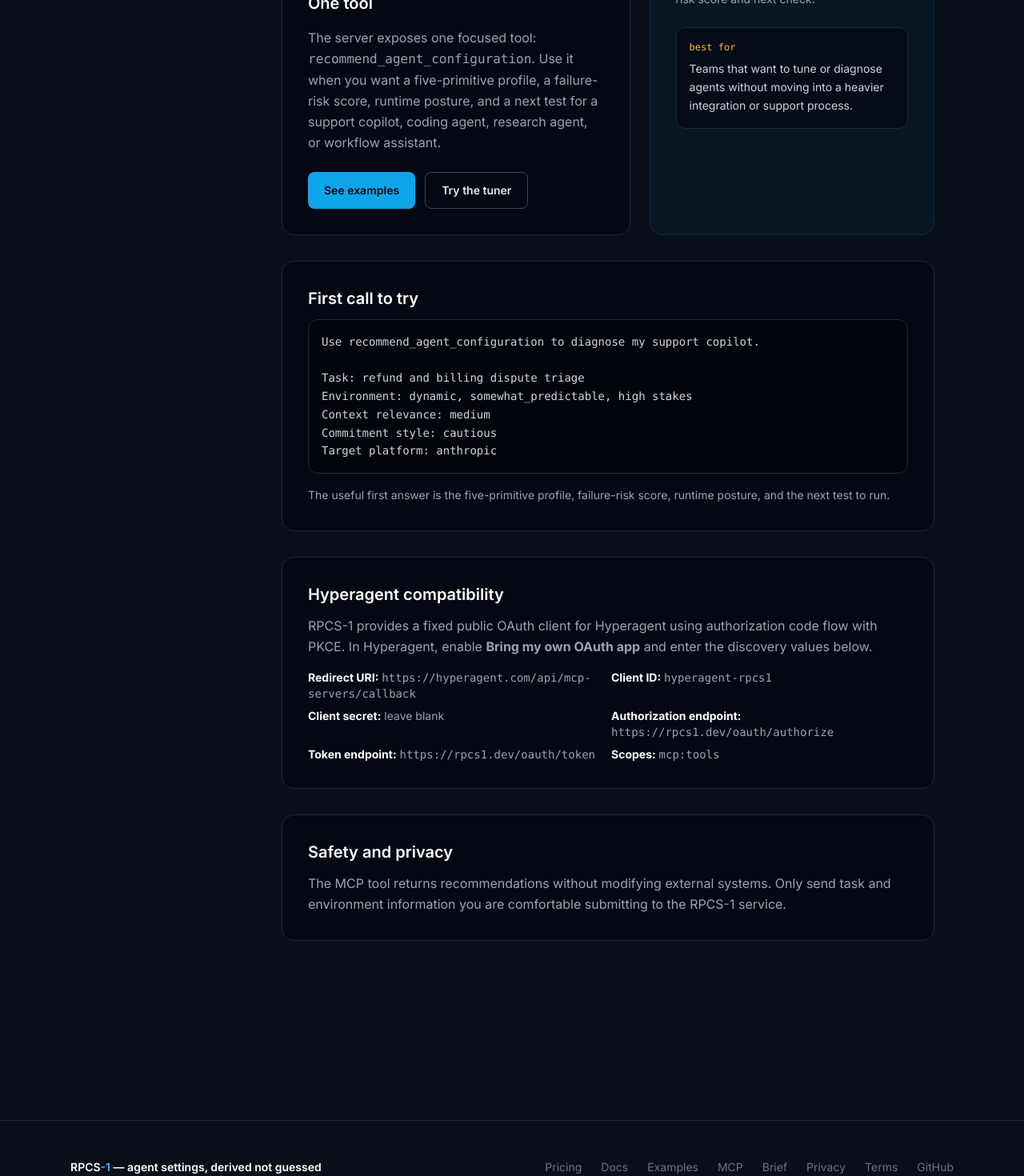
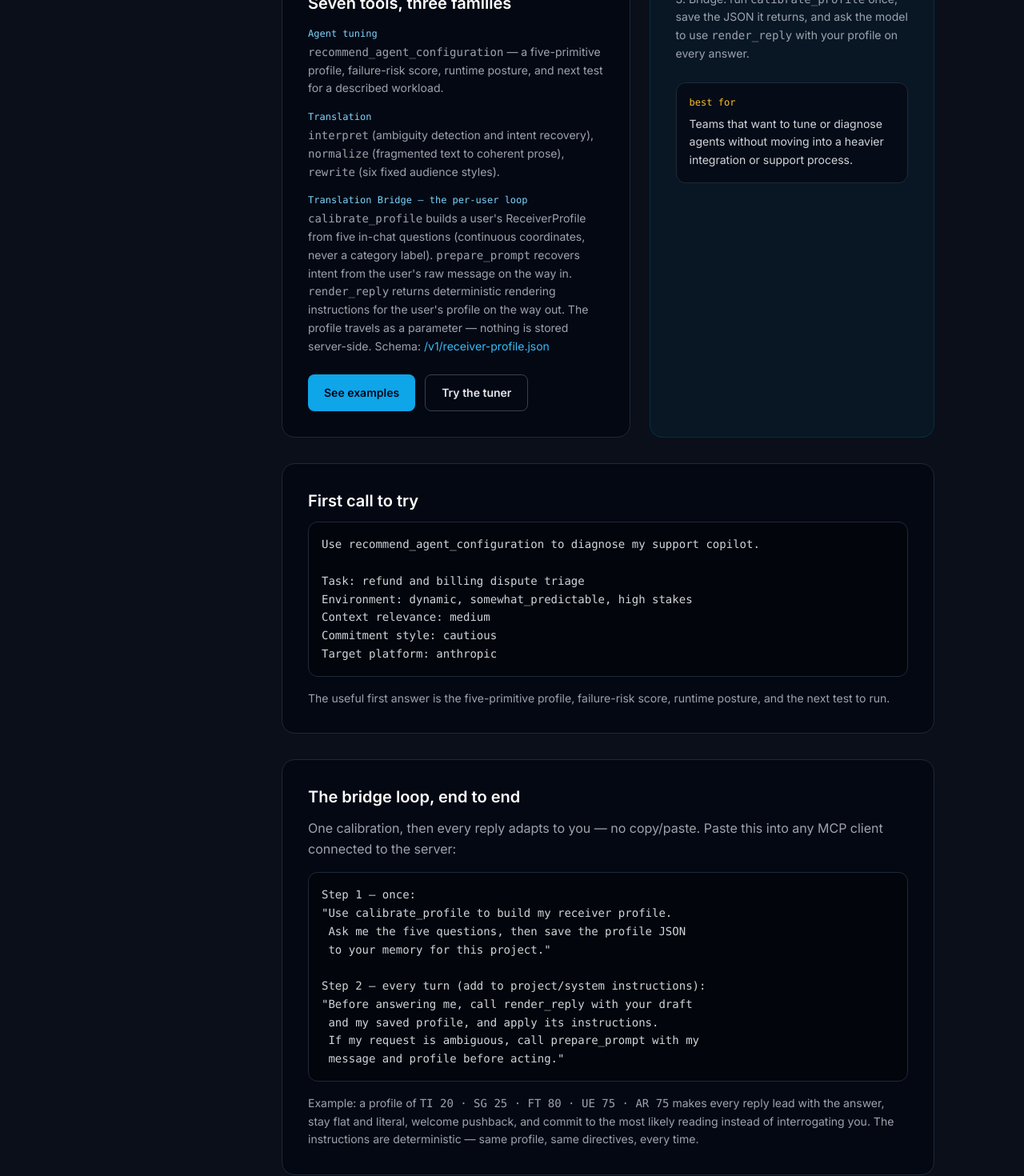
Before and after one commit to travisbergen2/rpcs1-sdk, a Next.js app in the folder packages/web/: page /docs/mcp in a window 1280 px wide. Shown: the part 640-2110 px from the top of the page at 80% size. Built offline with nearby package versions, Linux system fonts and the light colour scheme.

Commit message:
docs(web): /docs/mcp documents all 7 tools including the Translation Bridge loop (#19)
Page previously said "One tool". Now: three tool families (tuning / translation / bridge), the calibrate-once-render-every-turn loop with paste-ready client instructions, and a worked example profile.

```diff
--- a/packages/web/app/docs/mcp/page.tsx
+++ b/packages/web/app/docs/mcp/page.tsx
@@ -3,7 +3,7 @@ import type { Metadata } from 'next';
 export const metadata: Metadata = {
   title: 'MCP Integration',
   description:
-    'Connect MCP-compatible clients to the public RPCS-1 five-primitive battery.',
+    'Connect MCP-compatible clients to the public RPCS-1 server: agent tuning, translation, and the per-user Translation Bridge loop. Seven tools, no API key.',
 };
 
 export default function McpIntegrationPage() {
@@ -15,8 +15,9 @@ export default function McpIntegrationPage() {
           Connect the public RPCS-1 battery.
         </h1>
         <p className="text-gray-400 text-lg leading-relaxed">
-          RPCS-1 provides a public Streamable HTTP MCP server for measuring TI, SG, FT, UE, and AR in a configured
-          agent. It is anonymous, deterministic, read-only, and does not require an API key.
+          RPCS-1 provides a public Streamable HTTP MCP server with seven tools across three families:
+          agent tuning, translation, and the per-user Translation Bridge loop. It is anonymous,
+          deterministic, read-only, and does not require an API key.
         </p>
       </div>
 
@@ -30,12 +31,37 @@ export default function McpIntegrationPage() {
             <p><strong className="text-white">Authentication:</strong> None</p>
           </div>
 
-          <h2 className="mt-8 text-xl font-semibold text-white mb-4">One tool</h2>
-          <p className="text-gray-400 leading-relaxed">
-            The server exposes one focused tool: <code>recommend_agent_configuration</code>.
-            Use it when you want a five-primitive profile, a failure-risk score, runtime posture, and a next test
-            for a support copilot, coding agent, research agent, or workflow assistant.
-          </p>
+          <h2 className="mt-8 text-xl font-semibold text-white mb-4">Seven tools, three families</h2>
+          <div className="space-y-4 text-sm text-gray-400 leading-relaxed">
+            <div>
+              <p className="text-xs font-mono text-sky-300 mb-1">Agent tuning</p>
+              <p>
+                <code>recommend_agent_configuration</code> — a five-primitive profile, failure-risk
+                score, runtime posture, and next test for a described workload.
+              </p>
+            </div>
+            <div>
+              <p className="text-xs font-mono text-sky-300 mb-1">Translation</p>
+              <p>
+                <code>interpret</code> (ambiguity detection and intent recovery), <code>normalize</code>{' '}
+                (fragmented text to coherent prose), <code>rewrite</code> (six fixed audience styles).
+              </p>
+            </div>
+            <div>
+              <p className="text-xs font-mono text-sky-300 mb-1">Translation Bridge — the per-user loop</p>
+              <p>
+                <code>calibrate_profile</code> builds a user&apos;s ReceiverProfile from five in-chat
+                questions (continuous coordinates, never a category label).{' '}
+                <code>prepare_prompt</code> recovers intent from the user&apos;s raw message on the way
+                in. <code>render_reply</code> returns deterministic rendering instructions for the
+                user&apos;s profile on the way out. The profile travels as a parameter — nothing is
+                stored server-side. Schema:{' '}
+                <a href="/v1/receiver-profile.json" className="text-sky-400 hover:underline">
+                  /v1/receiver-profile.json
+                </a>
+              </p>
+            </div>
+          </div>
 
           <div className="mt-6 flex flex-col sm:flex-row gap-3">
             <a
@@ -57,8 +83,8 @@ export default function McpIntegrationPage() {
           <h2 className="text-xl font-semibold text-white mb-4">How to use it</h2>
           <ol className="space-y-4 text-sm text-gray-400 leading-relaxed">
             <li>1. Connect <code>https://rpcs1.dev/mcp</code> in your MCP client.</li>
-            <li>2. Send one workflow plus its operating conditions.</li>
-            <li>3. Read TI, SG, FT, UE, AR, then the failure-risk score and next check.</li>
+            <li>2. Tuning: send one workflow plus its operating conditions; read the profile, risk score, and next check.</li>
+            <li>3. Bridge: run <code>calibrate_profile</code> once, save the JSON it returns, and ask the model to use <code>render_reply</code> with your profile on every answer.</li>
           </ol>
           <div className="mt-6 rounded-xl border border-gray-800 bg-gray-950/70 p-4">
             <p className="text-xs font-mono text-amber-400 mb-2">best for</p>
@@ -83,6 +109,32 @@ Target platform: anthropic`}
         <p className="mt-4 text-sm text-gray-400 leading-relaxed">
           The useful first answer is the five-primitive profile, failure-risk score, runtime posture, and the next test
           to run.
+        </p>
+      </section>
+
+      <section className="mt-8 rounded-2xl border border-gray-800 bg-gray-950/80 p-6 sm:p-8">
+        <h2 className="text-xl font-semibold text-white mb-3">The bridge loop, end to end</h2>
+        <p className="text-gray-400 leading-relaxed mb-4">
+          One calibration, then every reply adapts to you — no copy/paste. Paste this into any
+          MCP client connected to the server:
+        </p>
+        <pre className="overflow-x-auto rounded-xl border border-gray-800 bg-black/40 p-4 text-sm text-gray-300 leading-relaxed">
+{`Step 1 — once:
+"Use calibrate_profile to build my receiver profile.
+ Ask me the five questions, then save the profile JSON
+ to your memory for this project."
+
+Step 2 — every turn (add to project/system instructions):
+"Before answering me, call render_reply with your draft
+ and my saved profile, and apply its instructions.
+ If my request is ambiguous, call prepare_prompt with my
+ message and profile before acting."`}
+        </pre>
+        <p className="mt-4 text-sm text-gray-400 leading-relaxed">
+          Example: a profile of <code>TI 20 · SG 25 · FT 80 · UE 75 · AR 75</code> makes every reply
+          lead with the answer, stay flat and literal, welcome pushback, and commit to the most
+          likely reading instead of interrogating you. The instructions are deterministic — same
+          profile, same directives, every time.
         </p>
       </section>
 
```
